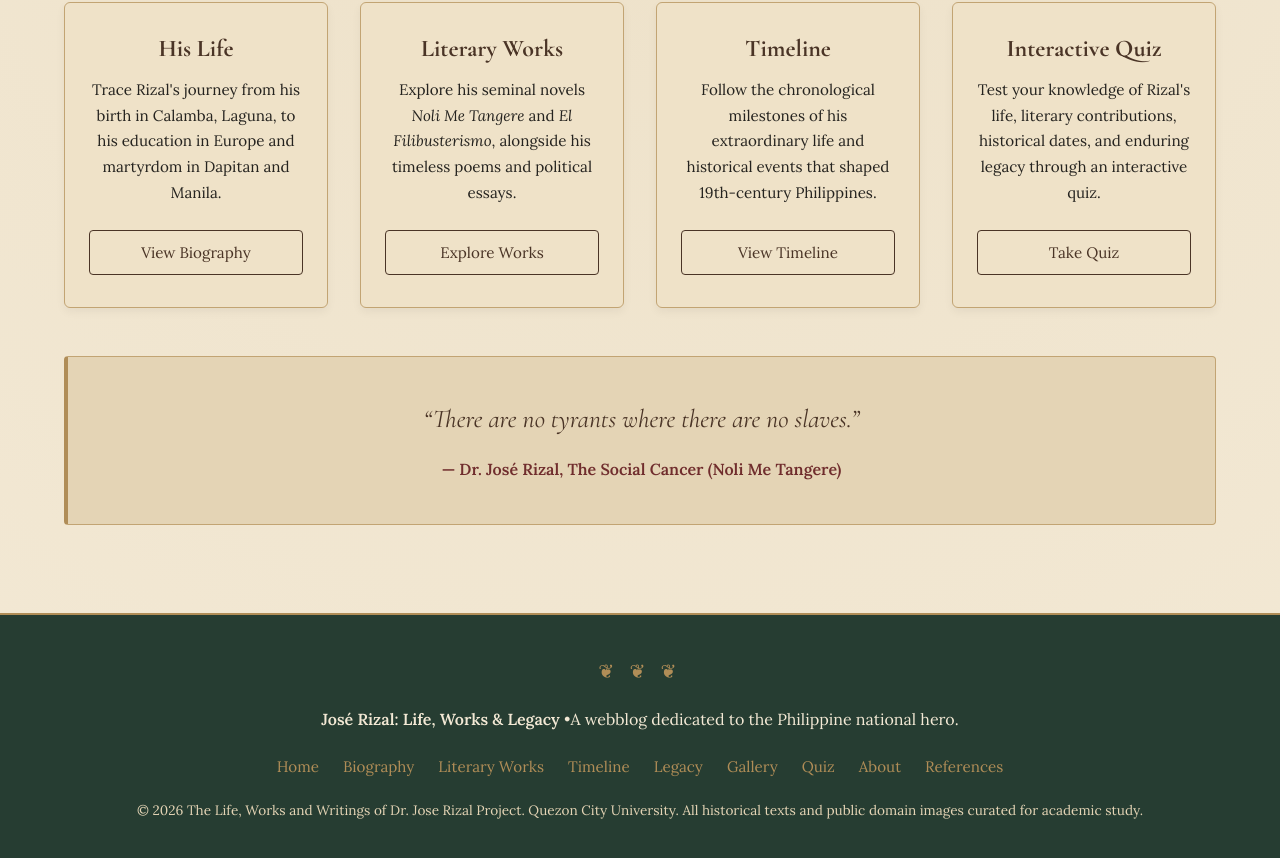
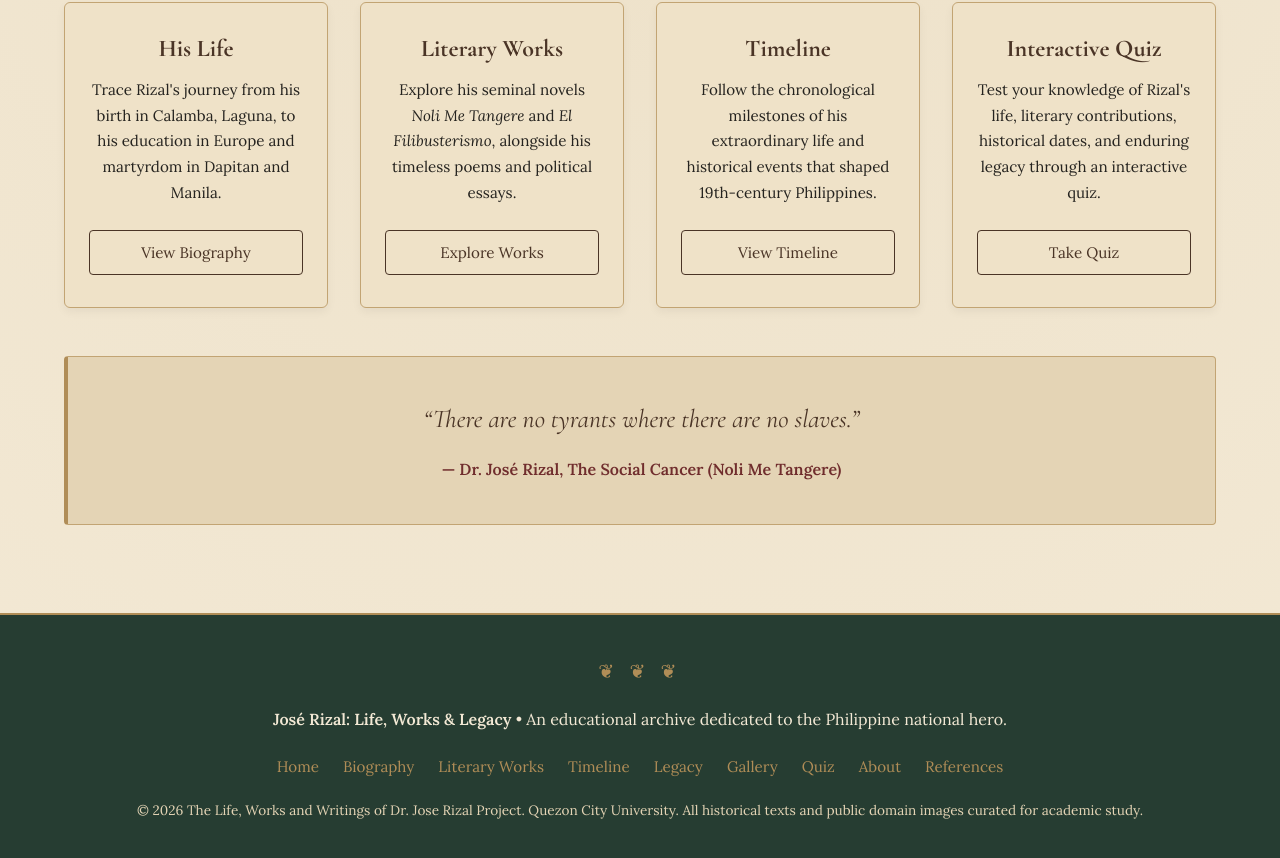
Before and after one commit to geroskii/Asor-Jose-Rizal-Website, a plain HTML site: page index.html in a window 1280 px wide. Shown: the part 1461-2319 px from the top of the page. Drawn offline with nearby package versions, Linux system fonts and the light colour scheme.

Commit message:
educational archive

```diff
--- a/index.html
+++ b/index.html
@@ -788,7 +788,7 @@
     <footer>
         <div class="footer-container">
             <div class="footer-ornament">&#10086; &#10086; &#10086;</div>
-            <p><strong>José Rizal: Life, Works & Legacy</strong> &bull;A webblog dedicated to the Philippine national hero.</p>
+            <p><strong>José Rizal: Life, Works & Legacy</strong> &bull; An educational archive dedicated to the Philippine national hero.</p>
             <ul class="footer-links">
                 <li><a href="#" onclick="navigateTo('home')">Home</a></li>
                 <li><a href="#" onclick="navigateTo('biography')">Biography</a></li>
```
